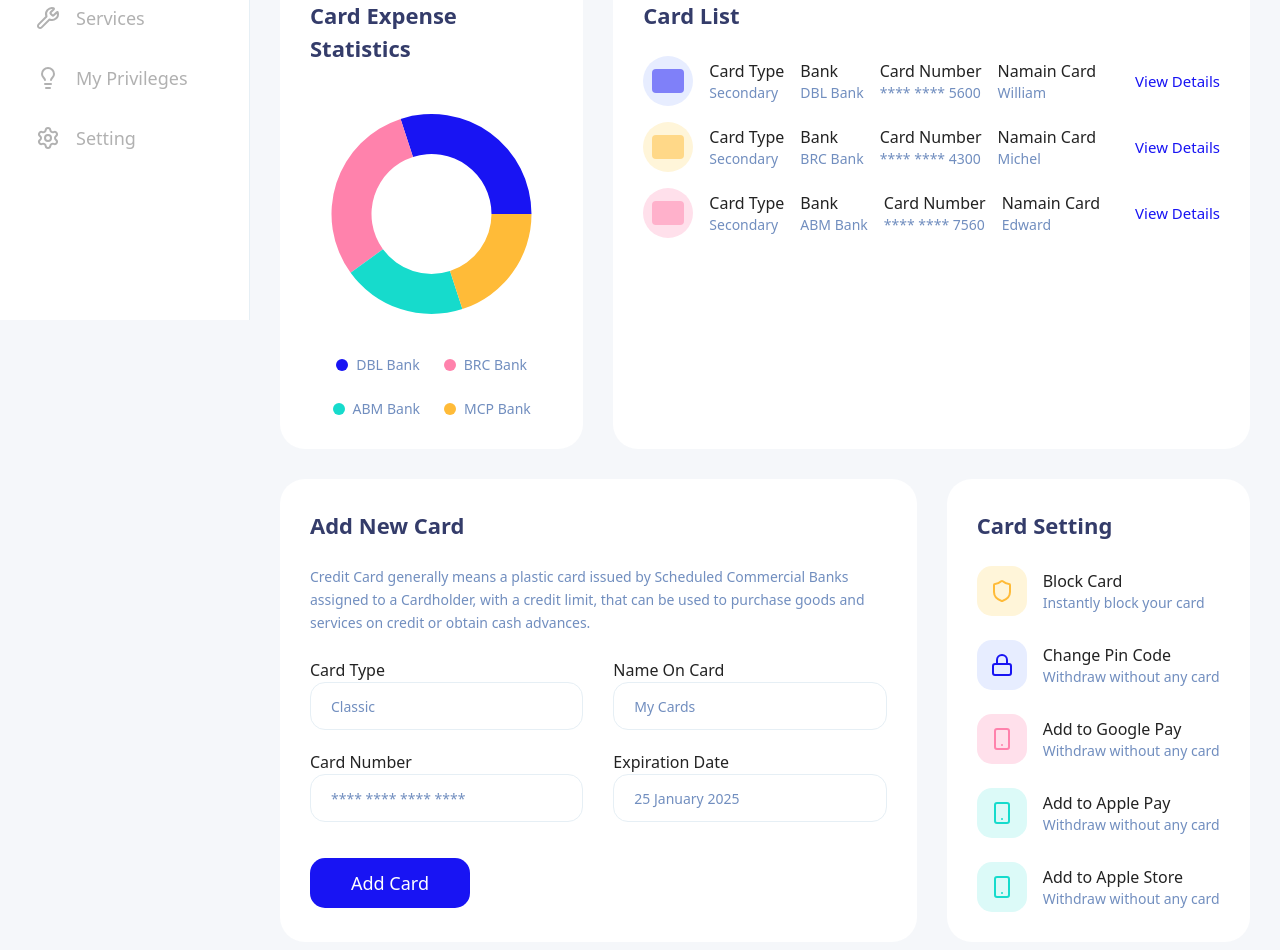
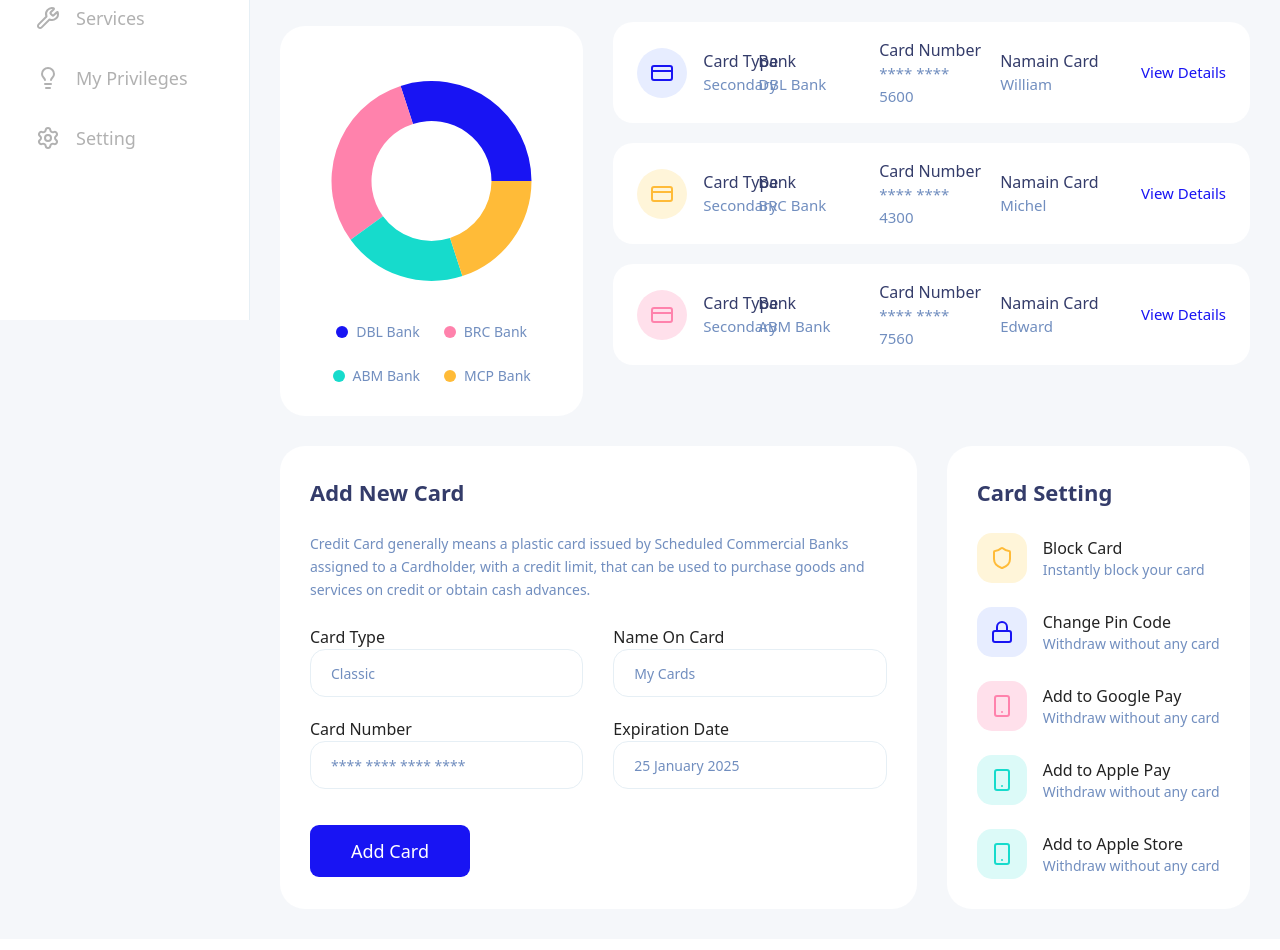
Before and after one commit to firazhafiz/bankdash, a React (Vite) app: page /credit-cards in a window 1280 px wide. Shown: the part 480-1430 px from the top of the page. Built offline with nearby package versions, Linux system fonts and the light colour scheme.

Commit message:
change chip icon and fic credit card list

```diff
--- a/src/components/ui/DonutChart.tsx
+++ b/src/components/ui/DonutChart.tsx
@@ -34,7 +34,7 @@ export function DonutChart() {
         {/* Center Text (Optional based on design, design shows concentric rings maybe, simplified to simple donut for now) */}
       </div>
 
-      <div className="mt-4 flex flex-wrap justify-center gap-6">
+      <div className="mt-4 px-4 flex flex-wrap justify-center gap-6">
         {data.map((entry) => (
           <div key={entry.name} className="flex items-center gap-2">
             <div
--- a/src/components/ui/button.tsx
+++ b/src/components/ui/button.tsx
@@ -1,10 +1,10 @@
-import * as React from "react"
-import { Slot } from "@radix-ui/react-slot"
-import { cva, type VariantProps } from "class-variance-authority"
-import { cn } from "../../lib/utils"
+import * as React from "react";
+import { Slot } from "@radix-ui/react-slot";
+import { cva, type VariantProps } from "class-variance-authority";
+import { cn } from "../../lib/utils";
 
 const buttonVariants = cva(
-  "inline-flex items-center justify-center whitespace-nowrap rounded-[15px] text-sm font-medium ring-offset-background transition-colors focus-visible:outline-none focus-visible:ring-2 focus-visible:ring-ring focus-visible:ring-offset-2 disabled:pointer-events-none disabled:opacity-50",
+  "inline-flex items-center justify-center whitespace-nowrap rounded-[9px] text-sm font-medium ring-offset-background transition-colors focus-visible:outline-none focus-visible:ring-2 focus-visible:ring-ring focus-visible:ring-offset-2 disabled:pointer-events-none disabled:opacity-50",
   {
     variants: {
       variant: {
@@ -30,26 +30,26 @@ const buttonVariants = cva(
       size: "default",
     },
   }
-)
+);
 
 export interface ButtonProps
   extends React.ButtonHTMLAttributes<HTMLButtonElement>,
     VariantProps<typeof buttonVariants> {
-  asChild?: boolean
+  asChild?: boolean;
 }
 
 const Button = React.forwardRef<HTMLButtonElement, ButtonProps>(
   ({ className, variant, size, asChild = false, ...props }, ref) => {
-    const Comp = asChild ? Slot : "button"
+    const Comp = asChild ? Slot : "button";
     return (
       <Comp
         className={cn(buttonVariants({ variant, size, className }))}
         ref={ref}
         {...props}
       />
-    )
+    );
   }
-)
-Button.displayName = "Button"
+);
+Button.displayName = "Button";
 
-export { Button, buttonVariants }
+export { Button, buttonVariants };
--- a/src/components/ui/switch.tsx
+++ b/src/components/ui/switch.tsx
@@ -7,7 +7,19 @@ interface SwitchProps extends React.ButtonHTMLAttributes<HTMLButtonElement> {
 }
 
 const Switch = React.forwardRef<HTMLButtonElement, SwitchProps>(
-  ({ className, checked, onCheckedChange, ...props }, ref) => {
+  ({ className, checked: controlledChecked, onCheckedChange, ...props }, ref) => {
+    const [internalChecked, setInternalChecked] = React.useState(props.defaultChecked ?? false)
+    const isControlled = controlledChecked !== undefined
+    const checked = isControlled ? controlledChecked : internalChecked
+
+    const handleClick = () => {
+        const newValue = !checked
+        if (!isControlled) {
+            setInternalChecked(newValue)
+        }
+        onCheckedChange?.(newValue)
+    }
+
     return (
       <button
         type="button"
@@ -15,19 +27,19 @@ const Switch = React.forwardRef<HTMLButtonElement, SwitchProps>(
         aria-checked={checked}
         data-state={checked ? "checked" : "unchecked"}
         className={cn(
-          "peer inline-flex h-6 w-11 shrink-0 cursor-pointer items-center rounded-full border-2 border-transparent transition-colors focus-visible:outline-none focus-visible:ring-2 focus-visible:ring-ring focus-visible:ring-offset-2 focus-visible:ring-offset-background disabled:cursor-not-allowed disabled:opacity-50",
-          checked ? "bg-[#16DBCC]" : "bg-gray-200",
+          "peer inline-flex h-7 w-14 shrink-0 cursor-pointer items-center rounded-full border-2 border-transparent transition-colors focus-visible:outline-none focus-visible:ring-2 focus-visible:ring-ring focus-visible:ring-offset-2 focus-visible:ring-offset-background disabled:cursor-not-allowed disabled:opacity-50",
+          checked ? "bg-[#16DBCC]" : "bg-[#DFEAF2]",
           className
         )}
-        onClick={() => onCheckedChange?.(!checked)}
+        onClick={handleClick}
         ref={ref}
         {...props}
       >
         <span
           data-state={checked ? "checked" : "unchecked"}
           className={cn(
-            "pointer-events-none block h-5 w-5 rounded-full bg-white shadow-lg ring-0 transition-transform",
-            checked ? "translate-x-5" : "translate-x-0"
+            "pointer-events-none block h-6 w-6 rounded-full bg-white shadow-lg ring-0 transition-transform",
+            checked ? "translate-x-7" : "translate-x-0.5"
           )}
         />
       </button>
--- a/src/pages/CreditCards.tsx
+++ b/src/pages/CreditCards.tsx
@@ -1,23 +1,82 @@
-import { CreditCard } from "../components/ui/CreditCard"
-import { DonutChart } from "../components/ui/DonutChart"
-import { Input } from "../components/ui/input"
-import { Button } from "../components/ui/button"
-import { Shield, Lock, Smartphone } from "lucide-react"
+import { CreditCard } from "../components/ui/CreditCard";
+import { DonutChart } from "../components/ui/DonutChart";
+import { Input } from "../components/ui/input";
+import { Button } from "../components/ui/button";
+import {
+  Shield,
+  Lock,
+  Smartphone,
+  CreditCard as CreditCardIcon,
+} from "lucide-react";
 
 // Mock Data
 const cardList = [
-  { type: "Secondary", bank: "DBL Bank", number: "**** **** 5600", name: "William", iconBg: "#E7EDFF", iconColor: "#1814F3", icon: "credit-card" },
-  { type: "Secondary", bank: "BRC Bank", number: "**** **** 4300", name: "Michel", iconBg: "#FFF5D9", iconColor: "#FFBB38", icon: "credit-card" },
-  { type: "Secondary", bank: "ABM Bank", number: "**** **** 7560", name: "Edward", iconBg: "#FFE0EB", iconColor: "#FF82AC", icon: "credit-card" },
-]
+  {
+    type: "Secondary",
+    bank: "DBL Bank",
+    number: "**** **** 5600",
+    name: "William",
+    iconBg: "#E7EDFF",
+    iconColor: "#1814F3",
+    icon: "credit-card",
+  },
+  {
+    type: "Secondary",
+    bank: "BRC Bank",
+    number: "**** **** 4300",
+    name: "Michel",
+    iconBg: "#FFF5D9",
+    iconColor: "#FFBB38",
+    icon: "credit-card",
+  },
+  {
+    type: "Secondary",
+    bank: "ABM Bank",
+    number: "**** **** 7560",
+    name: "Edward",
+    iconBg: "#FFE0EB",
+    iconColor: "#FF82AC",
+    icon: "credit-card",
+  },
+];
 
 const cardSettings = [
-  { icon: Shield, label: "Block Card", desc: "Instantly block your card", bg: "#FFF5D9", color: "#FFBB38" },
-  { icon: Lock, label: "Change Pin Code", desc: "Withdraw without any card", bg: "#E7EDFF", color: "#1814F3" },
-  { icon: Smartphone, label: "Add to Google Pay", desc: "Withdraw without any card", bg: "#FFE0EB", color: "#FF82AC" },
-  { icon: Smartphone, label: "Add to Apple Pay", desc: "Withdraw without any card", bg: "#DCFAF8", color: "#16DBCC" },
-  { icon: Smartphone, label: "Add to Apple Store", desc: "Withdraw without any card", bg: "#DCFAF8", color: "#16DBCC" },
-]
+  {
+    icon: Shield,
+    label: "Block Card",
+    desc: "Instantly block your card",
+    bg: "#FFF5D9",
+    color: "#FFBB38",
+  },
+  {
+    icon: Lock,
+    label: "Change Pin Code",
+    desc: "Withdraw without any card",
+    bg: "#E7EDFF",
+    color: "#1814F3",
+  },
+  {
+    icon: Smartphone,
+    label: "Add to Google Pay",
+    desc: "Withdraw without any card",
+    bg: "#FFE0EB",
+    color: "#FF82AC",
+  },
+  {
+    icon: Smartphone,
+    label: "Add to Apple Pay",
+    desc: "Withdraw without any card",
+    bg: "#DCFAF8",
+    color: "#16DBCC",
+  },
+  {
+    icon: Smartphone,
+    label: "Add to Apple Store",
+    desc: "Withdraw without any card",
+    bg: "#DCFAF8",
+    color: "#16DBCC",
+  },
+];
 
 export default function CreditCards() {
   return (
@@ -28,7 +87,7 @@ export default function CreditCards() {
           <h2 className="text-[22px] font-semibold text-[#343C6A]">My Cards</h2>
         </div>
         <div className="flex gap-6 overflow-x-auto pb-4 -mx-6 px-6 md:mx-0 md:px-0 md:pb-0 md:grid md:grid-cols-2 lg:grid-cols-3 md:gap-[30px]">
-          <div className="min-w-[350px] md:min-w-0">
+          <div className="min-w-[350px]  md:min-w-0">
             <CreditCard
               balance={5756}
               cardHolder="Eddy Cusuma"
@@ -61,43 +120,84 @@ export default function CreditCards() {
       {/* Middle Section: Statistics & Card List */}
       <div className="grid grid-cols-1 lg:grid-cols-3 gap-6 md:gap-[30px]">
         {/* Card Expense Statistics */}
+        <div>
+          <h2 className="text-[22px] font-semibold text-[#343C6A] mb-6">
+            Card Expense Statistics
+          </h2>
           <div className="bg-white rounded-[25px] p-6 lg:p-[30px] flex flex-col">
-          <h2 className="text-[22px] font-semibold text-[#343C6A] mb-6">Card Expense Statistics</h2>
             <div className="flex-1 flex items-center justify-center">
               <DonutChart />
               {/* <p>Chart Placeholder (Build Debug)</p> */}
             </div>
           </div>
+        </div>
 
         {/* Card List */}
-        <div className="lg:col-span-2 bg-white rounded-[25px] p-6 lg:p-[30px]">
-          <h2 className="text-[22px] font-semibold text-[#343C6A] mb-6">Card List</h2>
-          <div className="flex flex-col gap-4">
+        {/* Card List */}
+        <div className="lg:col-span-2 flex flex-col">
+          <h2 className="text-[22px] font-semibold text-[#343C6A] mb-5">
+            Card List
+          </h2>
+          <div className="flex flex-col gap-5">
             {cardList.map((card, index) => (
-              <div key={index} className="flex flex-col md:flex-row md:items-center justify-between gap-4">
-                <div className="flex items-center gap-4">
-                  <div className="flex h-[50px] w-[50px] items-center justify-center rounded-full" style={{ backgroundColor: card.iconBg }}>
-                    {/* Placeholder icon */}
-                    <div className="h-6 w-8 rounded bg-current opacity-50" style={{ color: card.iconColor }} />
+              <div
+                key={index}
+                className="grid grid-cols-2 md:grid-cols-5 items-center gap-4 bg-white px-6 py-4 rounded-[20px]"
+              >
+                {/* Kolom 1: Icon & Card Type */}
+                <div className="flex items-center gap-4 min-w-[180px]">
+                  <div
+                    className="flex h-[50px] w-[50px] shrink-0 items-center justify-center rounded-full"
+                    style={{ backgroundColor: card.iconBg }}
+                  >
+                    <CreditCardIcon
+                      className="h-6 w-6"
+                      style={{ color: card.iconColor }}
+                    />
                   </div>
                   <div>
-                    <p className="text-base text-[#232323] font-medium">Card Type</p>
-                    <p className="text-sm text-[#718EBF]">{card.type}</p>
+                    <p className="text-base text-[#343C6A] font-medium">
+                      Card Type
+                    </p>
+                    <p className="text-[15px] text-[#718EBF]">{card.type}</p>
                   </div>
                 </div>
+
+                {/* Kolom 2: Bank */}
                 <div className="hidden md:block">
-                  <p className="text-base text-[#232323] font-medium">Bank</p>
-                  <p className="text-sm text-[#718EBF]">{card.bank}</p>
+                  <p className="text-base text-[#343C6A] font-medium">Bank</p>
+                  <p className="text-[15px] text-[#718EBF]">{card.bank}</p>
                 </div>
+
+                {/* Kolom 3: Card Number */}
                 <div className="hidden md:block">
-                   <p className="text-base text-[#232323] font-medium">Card Number</p>
-                   <p className="text-sm text-[#718EBF]">{card.number}</p>
+                  <p className="text-base text-[#343C6A] font-medium">
+                    Card Number
+                  </p>
+                  <p className="text-[15px] text-[#718EBF]">{card.number}</p>
                 </div>
+
+                {/* Kolom 4: Namain Card */}
                 <div className="hidden md:block">
-                   <p className="text-base text-[#232323] font-medium">Namain Card</p>
-                   <p className="text-sm text-[#718EBF]">{card.name}</p>
+                  <p className="text-base text-[#343C6A] font-medium">
+                    Namain Card
+                  </p>
+                  <p className="text-[15px] text-[#718EBF]">{card.name}</p>
                 </div>
-                <button className="text-[15px] font-medium text-[#1814F3] md:ml-auto">View Details</button>
+
+                {/* Kolom 5: Action Button */}
+                <div className="hidden md:flex justify-end">
+                  <button className="text-[15px] font-medium text-[#1814F3] hover:underline transition-all">
+                    View Details
+                  </button>
+                </div>
+
+                {/* Mobile View Details Button (visible only on small screens) */}
+                <div className="md:hidden flex justify-end">
+                  <button className="text-[13px] font-medium text-[#1814F3]">
+                    View Details
+                  </button>
+                </div>
               </div>
             ))}
           </div>
@@ -108,45 +208,73 @@ export default function CreditCards() {
       <div className="grid grid-cols-1 lg:grid-cols-3 gap-6 md:gap-[30px]">
         {/* Add New Card */}
         <div className="lg:col-span-2 bg-white rounded-[25px] p-6 lg:p-[30px]">
-          <h2 className="text-[22px] font-semibold text-[#343C6A] mb-6">Add New Card</h2>
+          <h2 className="text-[22px] font-semibold text-[#343C6A] mb-6">
+            Add New Card
+          </h2>
           <p className="mb-6 text-[#718EBF] text-sm leading-relaxed max-w-[600px]">
-            Credit Card generally means a plastic card issued by Scheduled Commercial Banks assigned to a Cardholder, with a credit limit, that can be used to purchase goods and services on credit or obtain cash advances.
+            Credit Card generally means a plastic card issued by Scheduled
+            Commercial Banks assigned to a Cardholder, with a credit limit, that
+            can be used to purchase goods and services on credit or obtain cash
+            advances.
           </p>
           <form className="grid grid-cols-1 md:grid-cols-2 gap-x-[30px] gap-y-5">
             <div className="space-y-3">
-              <label className="text-base font-medium text-[#232323]">Card Type</label>
+              <label className="text-base font-medium text-[#232323]">
+                Card Type
+              </label>
               <Input placeholder="Classic" type="text" />
             </div>
             <div className="space-y-3">
-              <label className="text-base font-medium text-[#232323]">Name On Card</label>
+              <label className="text-base font-medium text-[#232323]">
+                Name On Card
+              </label>
               <Input placeholder="My Cards" type="text" />
             </div>
             <div className="space-y-3">
-               <label className="text-base font-medium text-[#232323]">Card Number</label>
+              <label className="text-base font-medium text-[#232323]">
+                Card Number
+              </label>
               <Input placeholder="**** **** **** ****" type="text" />
             </div>
             <div className="space-y-3">
-               <label className="text-base font-medium text-[#232323]">Expiration Date</label>
+              <label className="text-base font-medium text-[#232323]">
+                Expiration Date
+              </label>
               <Input placeholder="25 January 2025" type="text" />
               {/* Ideally Use Select or DatePicker, but Figma shows text/dropdown look */}
             </div>
             <div className="md:col-span-2 mt-4">
-              <Button type="submit" className="w-40 h-[50px] text-[18px]">Add Card</Button>
+              <Button type="submit" className="w-40 h-auto text-lg">
+                Add Card
+              </Button>
             </div>
           </form>
         </div>
 
         {/* Card Setting */}
         <div className="bg-white rounded-[25px] p-6 lg:p-[30px]">
-          <h2 className="text-[22px] font-semibold text-[#343C6A] mb-6">Card Setting</h2>
+          <h2 className="text-[22px] font-semibold text-[#343C6A] mb-6">
+            Card Setting
+          </h2>
           <div className="flex flex-col gap-6">
             {cardSettings.map((item, index) => (
-              <div key={index} className="flex items-center gap-4 cursor-pointer">
-                <div className="flex h-[50px] w-[50px] items-center justify-center rounded-[15px]" style={{ backgroundColor: item.bg }}>
-                   <item.icon className="h-6 w-6" style={{ color: item.color }} />
+              <div
+                key={index}
+                className="flex items-center gap-4 cursor-pointer"
+              >
+                <div
+                  className="flex h-[50px] w-[50px] items-center justify-center rounded-[15px]"
+                  style={{ backgroundColor: item.bg }}
+                >
+                  <item.icon
+                    className="h-6 w-6"
+                    style={{ color: item.color }}
+                  />
                 </div>
                 <div>
-                  <p className="text-base text-[#232323] font-medium">{item.label}</p>
+                  <p className="text-base text-[#232323] font-medium">
+                    {item.label}
+                  </p>
                   <p className="text-sm text-[#718EBF]">{item.desc}</p>
                 </div>
               </div>
@@ -155,5 +283,5 @@ export default function CreditCards() {
         </div>
       </div>
     </div>
-  )
+  );
 }
```
Also changed, not shown: src/components/layout/TopHeader.tsx (+25 -10 lines), src/components/ui/CreditCard.tsx (+72 -26 lines), public/assets/chip.svg (added). Lines whose indentation alone changed are shown as unchanged.
